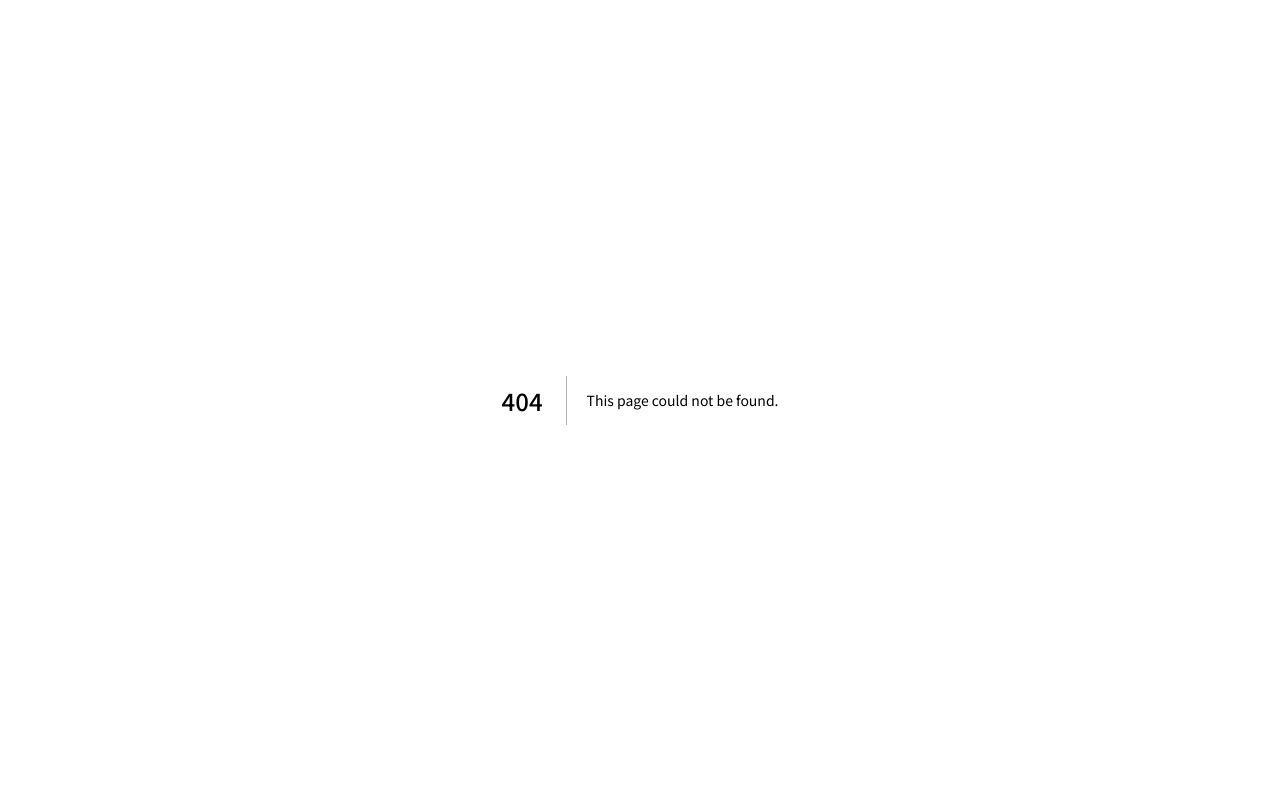
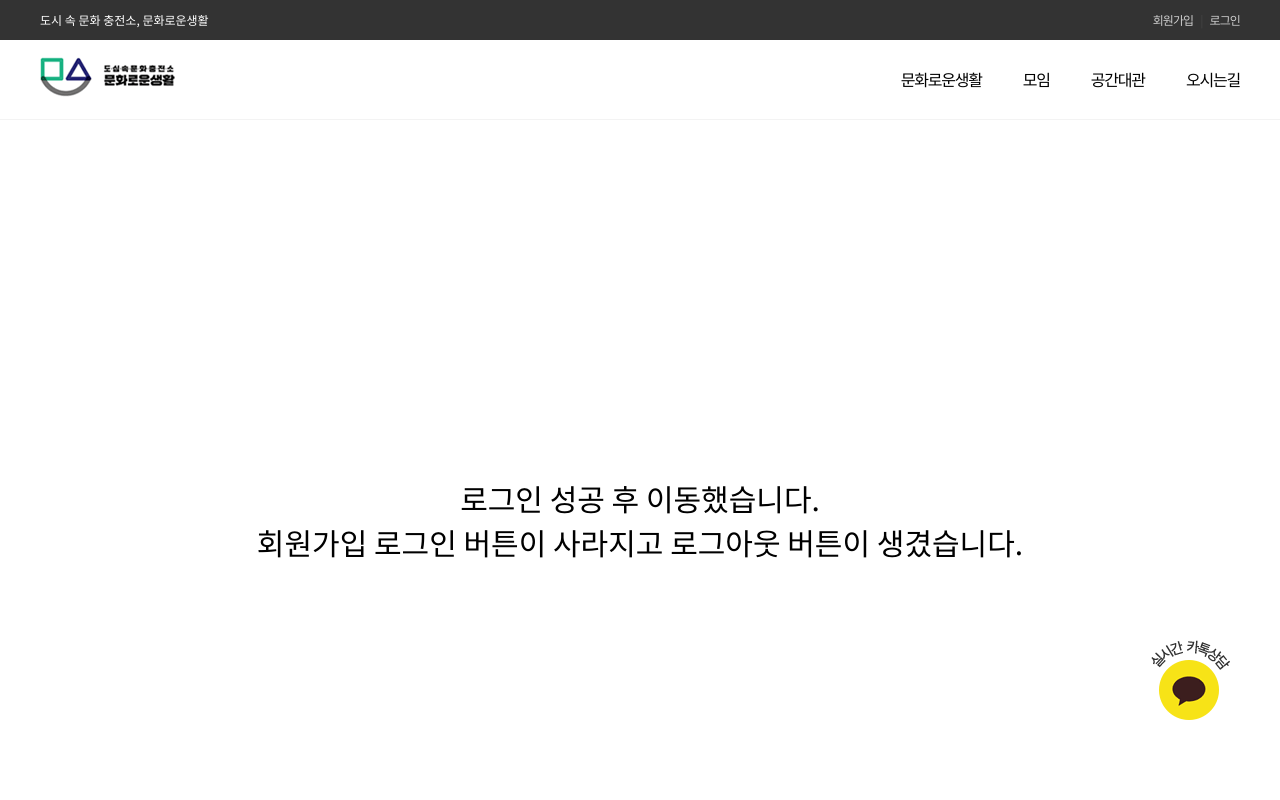
Before and after one commit to park-changjun/training-sample, a Next.js app: page /main in a window 1280 px wide. Before the commit this address had no page. Shown: the top 800 px of the page. Built offline with nearby package versions, Linux system fonts and the light colour scheme.

Commit message:
index.js로 가는 루트를 강제적으로 막고 바로 main.js로 이동토록함

```diff
--- a/pages/_app.js
+++ b/pages/_app.js
@@ -2,9 +2,12 @@
 import '../styles/cultureLife.css'
 
 import React from "react";
+import { useState } from 'react';
 
 export default function MyApp({ Component, pageProps }) {
     // const [lang, setLang] = React.useState("KOREAN");  // 법무법인 바른에서 사용
     // return (<Component {...pageProps} setLang={setLang} lang={lang} />) // 법무법인 바른에서 사용
-    return (<Component {...pageProps}/>)
+
+    const [isLogin, setIsLogin] =useState(false);
+    return (<Component {...pageProps} isLogin={isLogin} setIsLogin={setIsLogin}/>)
 }
--- a/pages/bigConfirmButton.js
+++ b/pages/bigConfirmButton.js
@@ -5,6 +5,7 @@ import Router from 'next/router'
 const API_URL = 'http://localhost:8100/api/posts';
 
 const BigConfirmButton = ({ text, registerForm, isActive }) => {
+
     if (isActive) {
         return (
             <button className="bigConfirmButton-active" onClick={() => {
--- a/pages/checkInput.js
+++ b/pages/checkInput.js
@@ -1,6 +1,7 @@
 import React from 'react'
 
-function CheckInput({text, detail}) {
+const CheckInput= ({text, detail}) => {
+
     return (
         <div className="checkInputWrap">
             <input type="checkbox" className="checkInput"/>
--- a/pages/index.js
+++ b/pages/index.js
@@ -1,5 +1,6 @@
 import React from "react";
 import { useState, useEffect } from "react";
+import Router from 'next/router'
 
 
 const LANGUAGES = ["KOREAN", "ENGLISH", "CHINESE", "FRENCH", "RUSSIAN", "JAPANESE", "VIETNAMESE"];
@@ -132,6 +133,7 @@ const Header = ({ setLang, setModalVisible }) => {
         const onScroll = (event) => { setScrollPosition(window.scrollY);}
         useEffect(()=>{
              window.addEventListener("scroll", onScroll);
+             Router.push("/main")
              return () => { window.removeEventListener("scroll", onScroll)  };
         }, [])
         return scrollPosition;
@@ -461,8 +463,7 @@ const Modal = ({ modalVisible, setModalVisible, keyword }) => {
 
 const Index = ({ lang, setLang }) => {
     const [modalVisible, setModalVisible] = useState(false);
-    const [keyword, setKeyword] = useState('어떤 법률적 자문이 필요하신가요?')
-
+    const [keyword, setKeyword] = useState('어떤 법률적 자문이 필요하신가요?');
     return (
         <div>
             <title>{`${lang} page`}</title>
--- /dev/null
+++ b/pages/main.js
@@ -0,0 +1,22 @@
+import React from 'react';
+import Header from './header';
+import Footer from './footer';
+import FixedKakaoChat from './fixedKakaoChat';
+
+const Main = ({isLogin, seLogin}) => {
+    return (
+        <div>
+            <Header />
+            <section
+                style={{ height: '800px', fontSize: '30px', display: 'flex', alignItems: 'center', justifyContent: 'center', textAlign: 'center'}}>
+                <div className="container">
+                    로그인 성공 후 이동했습니다.<br/>회원가입 로그인 버튼이 사라지고 로그아웃 버튼이 생겼습니다.
+                </div>
+            </section>
+            <Footer />
+            <FixedKakaoChat />
+        </div>
+    )
+};
+
+export default Main;
```
Also changed, not shown: pages/bigConfirmButtonLogin.js (+15 -6 lines).
